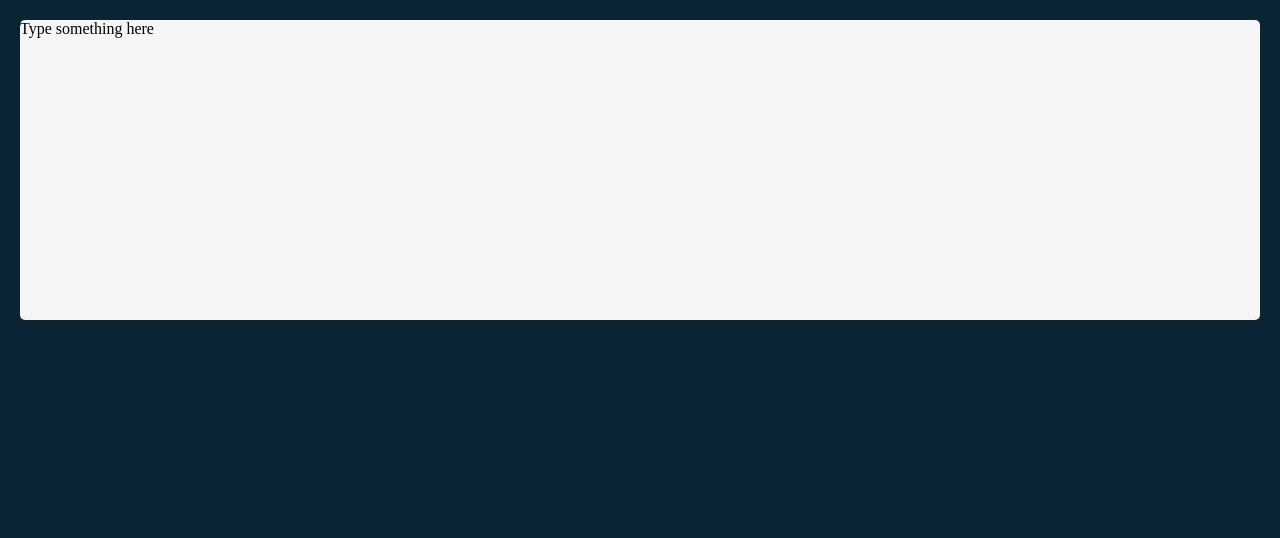
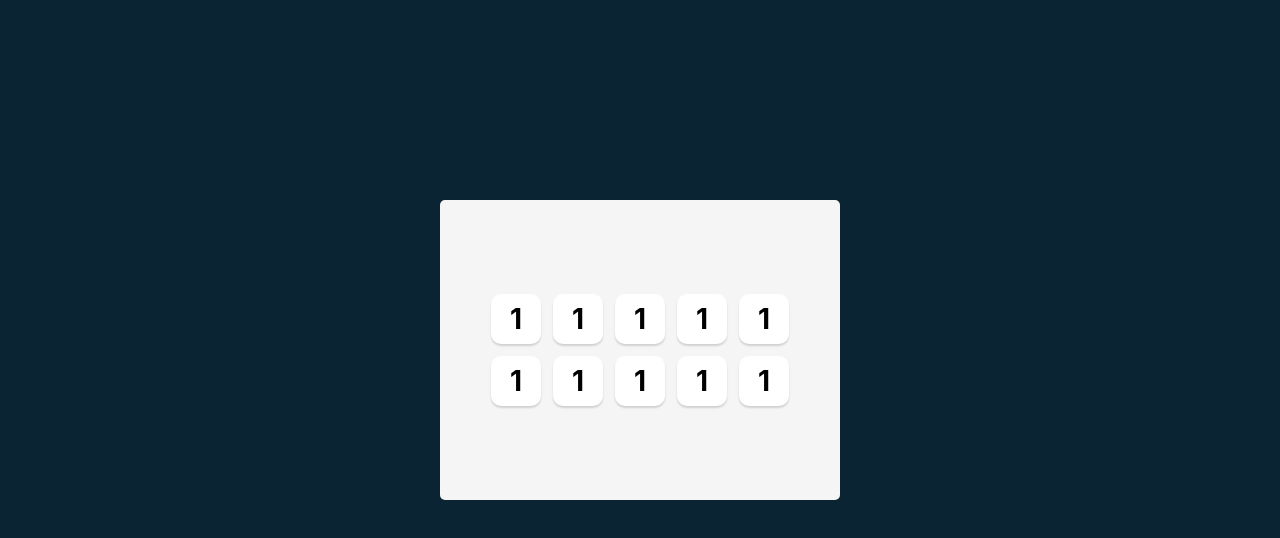
Before and after one commit to mukunda001/RE.MEME, a React (Vite) app: page / in a window 1280 px wide. Shown: the top 538 px of the page. Built offline with nearby package versions, Linux system fonts and the light colour scheme; the HTML template or start-up script is replaced by a standard one.

Commit message:
Creating dice components

```diff
--- a/src/App.jsx
+++ b/src/App.jsx
@@ -1,3 +1,33 @@
+import Die from "./components/Die"
+
+
+
 export default function App() {
-    return <main>Type something here</main>
+
+    function generateAllNewDice(){
+    const randomNumbers = [];
+    for (let i = 0; i < 10; i++) {
+    const randomNum = Math.floor(Math.random() * 6) + 1
+    randomNumbers.push(randomNum);
 }
+return randomNumbers;
+}
+console.log(generateAllNewDice());
+
+    return (
+        <main>
+            <div className="dice-container">
+                <Die value={1} />
+                <Die value={1} />
+                <Die value={1} />
+                <Die value={1} />
+                <Die value={1} />
+                <Die value={1} />
+                <Die value={1} />
+                <Die value={1} />
+                <Die value={1} />
+                <Die value={1} />
+            </div>
+        </main>
+    )
+}
--- /dev/null
+++ b/src/components/Die.jsx
@@ -0,0 +1,5 @@
+export default function Die(props) {
+    return (
+        <button>{props.value}</button>
+    )
+}
--- a/src/index.css
+++ b/src/index.css
@@ -3,14 +3,50 @@
 }
 
 body {
+     font-family: Inter, sans-serif;
     margin: 0;
     background-color: #0B2434;
     padding: 20px;
+     height: 100vh;
+    display: flex;
+    flex-direction: column;
+    justify-content: center;
+    align-items: center;
+}
+
+
+div#root {
+    height: 100%;
+    width: 100%;
+    max-height: 400px;
+    max-width: 400px;
 }
 
 main {
     background-color: #F5F5F5;
     height: 300px;
     border-radius: 5px;
+    display: flex;
+    flex-direction: column;
+    justify-content: center;
+    align-items: center;
+}
 
+ .dice-container {
+    display: grid;
+    grid-template: auto auto / repeat(5, 1fr);
+    gap: 12px;
 }
+
+.dice-container button {
+    height: 50px;
+    width: 50px;
+    box-shadow: 0px 2px 2px rgba(0, 0, 0, 0.15);
+    border-radius: 10px;
+    border: none;
+    background-color: white;
+    font-family: Inter, sans-serif;
+    font-size: 1.75rem;
+    font-weight: bold;
+    cursor: pointer;
+}
--- /dev/null
+++ b/src/index.jsx
@@ -0,0 +1,5 @@
+import { createRoot } from 'react-dom/client'
+import App from './App.jsx'
+import "./index.css"
+
+createRoot(document.getElementById('root')).render( <App />)
```
Also changed, not shown: src/components/Header.jsx (added).
